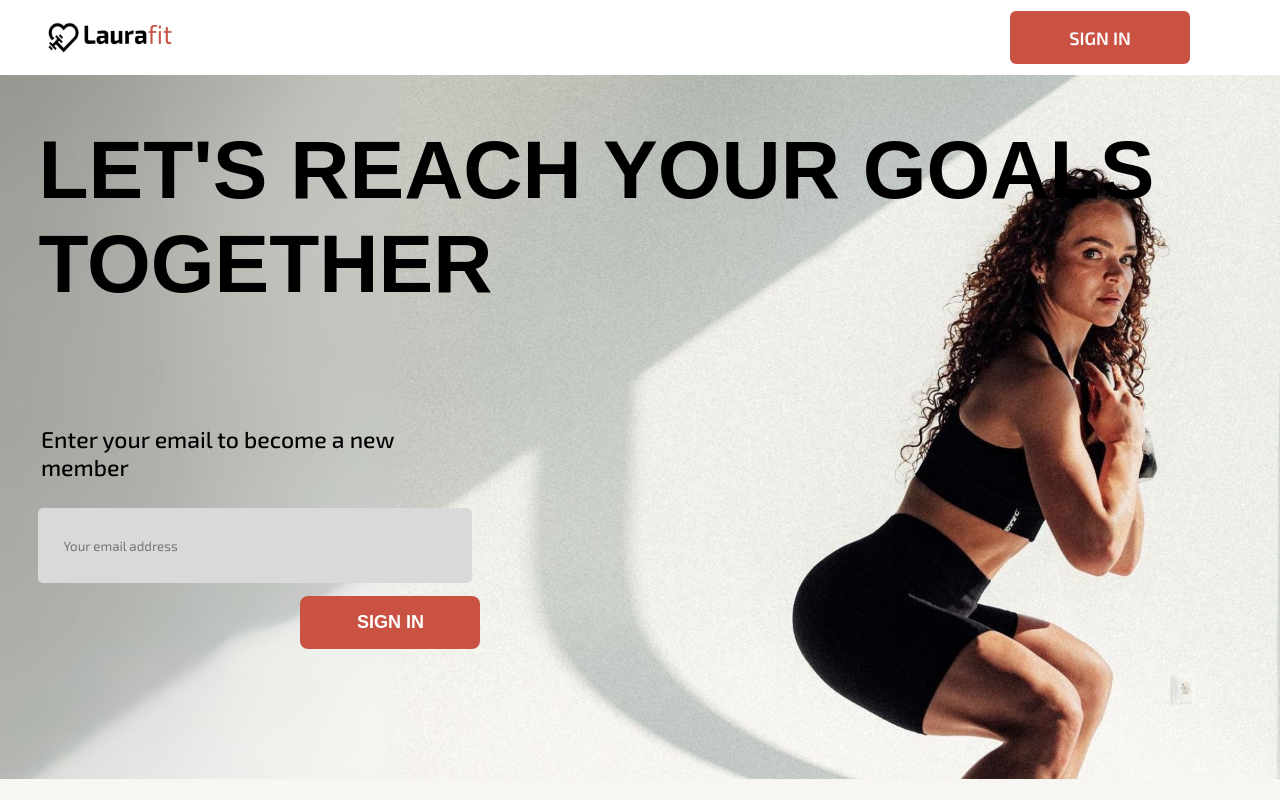
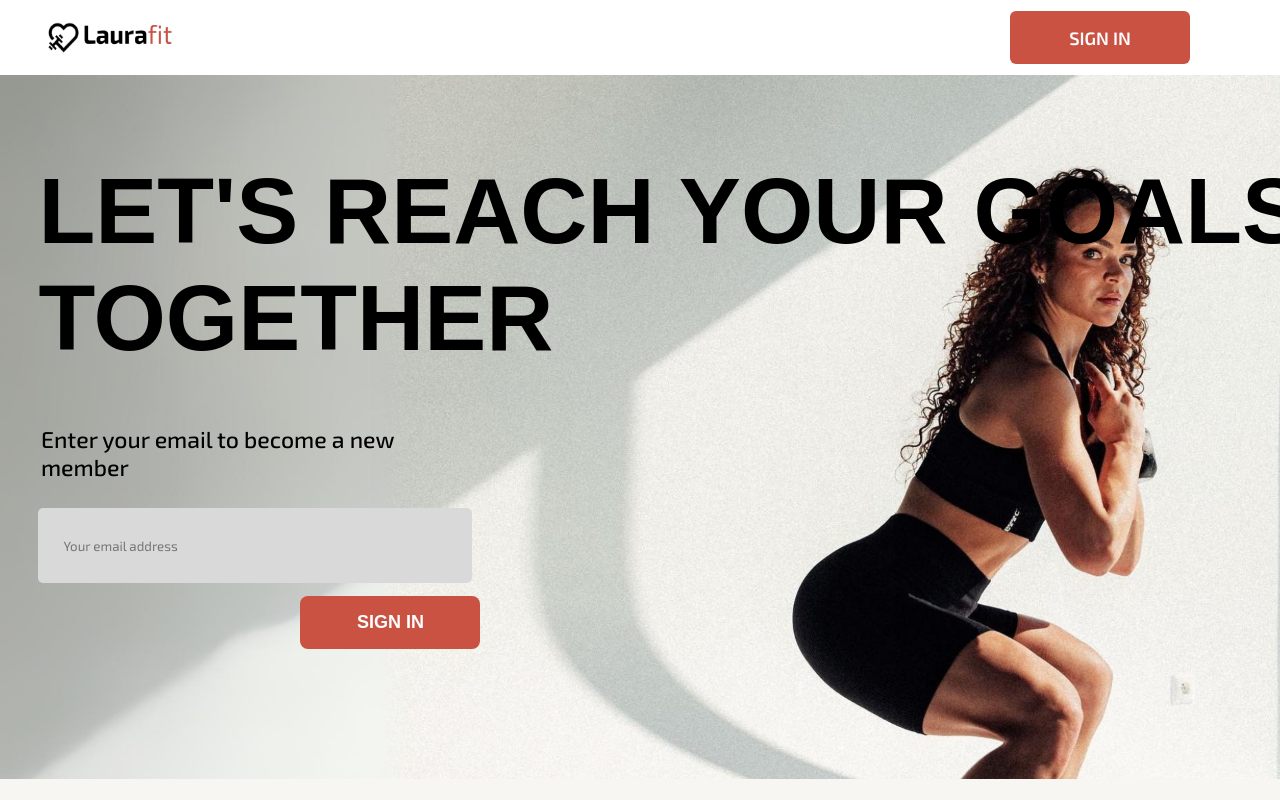
Before and after one commit to umnicol/bachelor, a Next.js app in the folder fitness-app/: page / in a window 1280 px wide. Shown: the top 800 px of the page. Built offline with nearby package versions, Linux system fonts and the light colour scheme; a web font is replaced by a local one.

Commit message:
changeees

```diff
--- a/fitness-app/src/app/components/MainHeader/MainHeader.module.scss
+++ b/fitness-app/src/app/components/MainHeader/MainHeader.module.scss
@@ -47,10 +47,10 @@
 .mainheader_h2 {
     width:1300px ;
     position: absolute;
-    bottom: 400px;
+    bottom: 330px;
     left: 3%;
     font-family: 'obvia-narrow', sans-serif;
-    font-size: 82px;
+    font-size: 93px;
     color: black;
 
   }
--- a/fitness-app/src/app/components/MainHeader/MainHeader.tsx
+++ b/fitness-app/src/app/components/MainHeader/MainHeader.tsx
@@ -20,7 +20,7 @@ const MainHeader: React.FC<MainHeaderProps> = ({ image = '/laurafit-background.j
 
   return (
     <header className={styles.header} style={{ backgroundImage: `url(${image})` }}>
-      <h2 className={styles.mainheader_h2}>LET'S REACH YOUR GOALS TOGETHER</h2>
+      <h2 className={styles.mainheader_h2}>LET'S REACH YOUR GOALS <br></br> TOGETHER</h2>
 
       <form onSubmit={handleSubmit}>
         <label htmlFor="email">Enter your email to become a new member</label>
```
